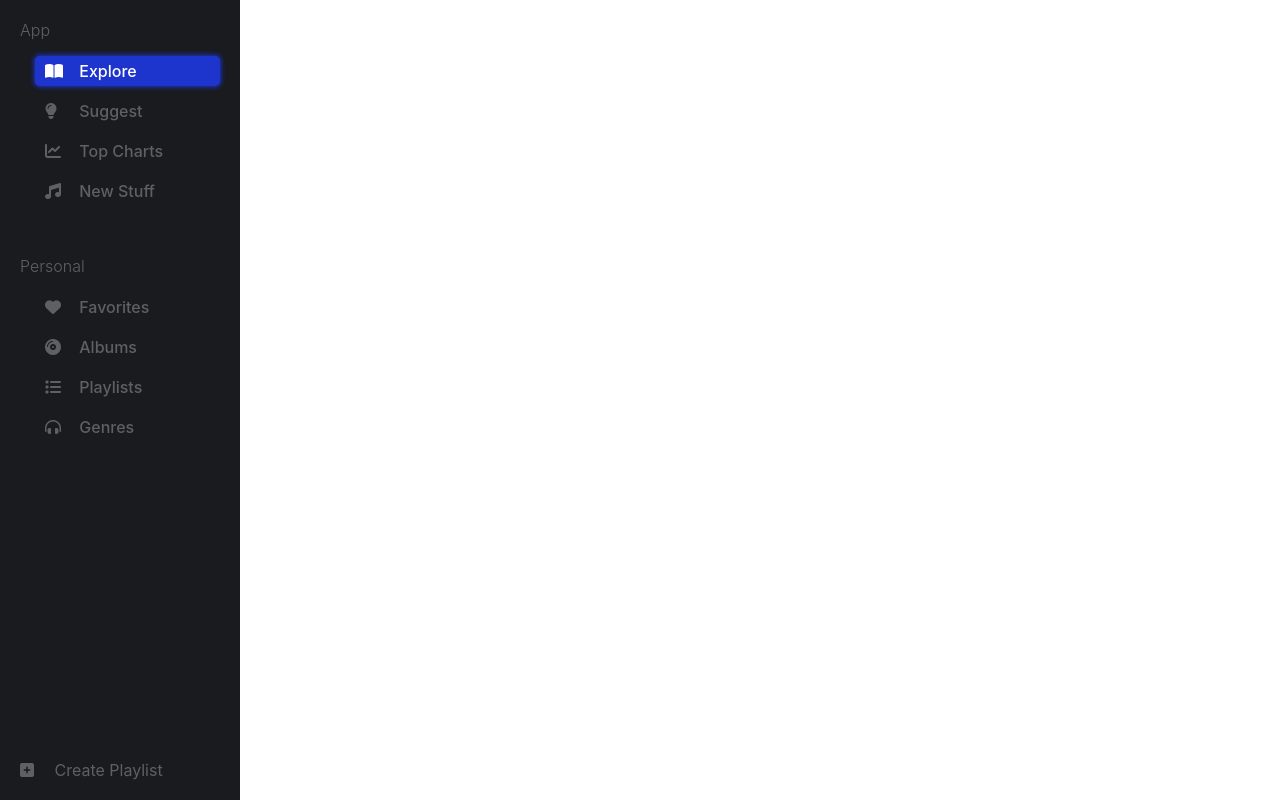
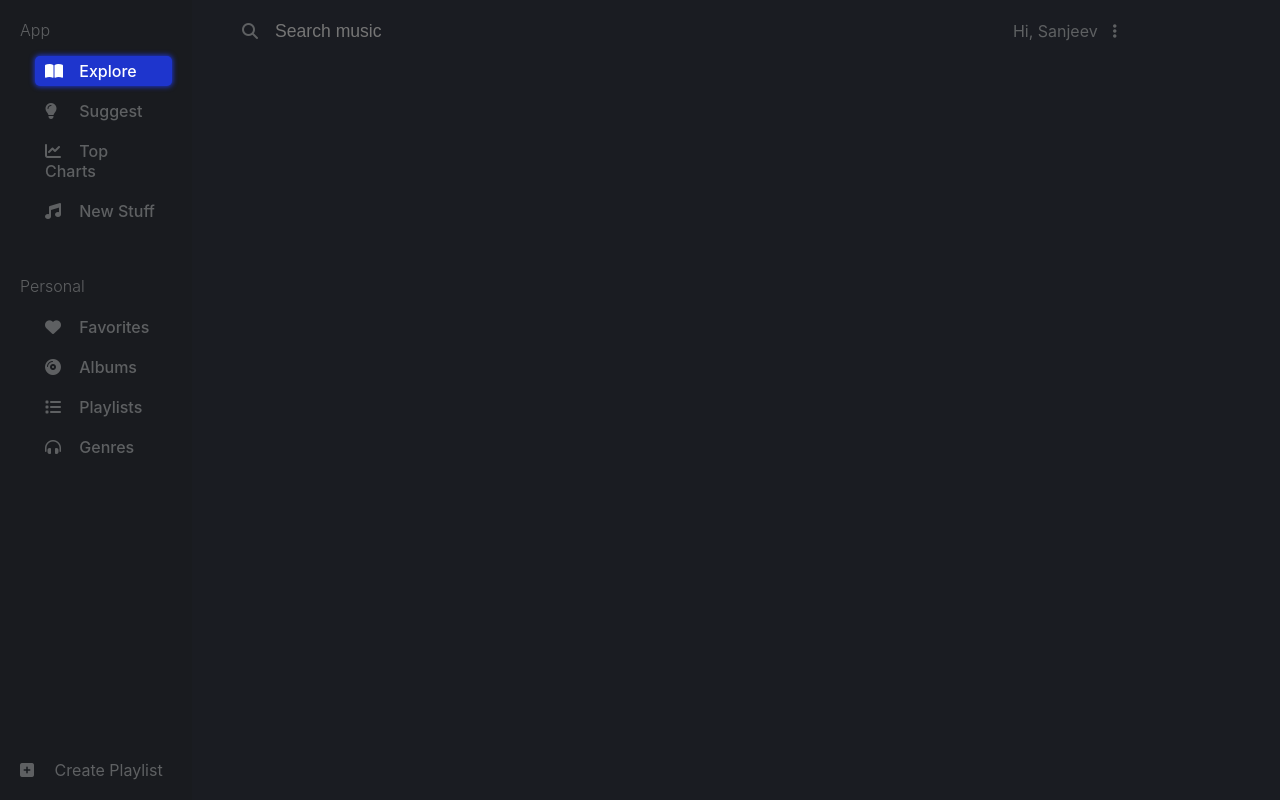
Before and after one commit to thesanjeevsharma/react-music-player, a React (Create React App) app: page / in a window 1280 px wide. Built offline with nearby package versions, Linux system fonts and the light colour scheme.

Commit message:
Added: TopBar

```diff
--- a/src/App.js
+++ b/src/App.js
@@ -1,7 +1,7 @@
 import React from 'react';
 import styled from 'styled-components';
 
-import { Navigation } from './components';
+import { Navigation, Body } from './components';
 
 function App() {
   return (
@@ -9,6 +9,9 @@ function App() {
       <aside>
         <Navigation />
       </aside>
+      <main>
+        <Body />
+      </main>
     </Container>
   );
 }
@@ -17,9 +20,18 @@ export default App;
 
 const Container = styled.div`
   height: 100vh;
+  display: grid;
+  grid-template-columns: 15%;
+  grid-template-rows: auto;
+  grid-template-areas:
+    'nav body';
 
   aside {
     height: 100%;
-    max-width: 30vh;
+    grid-area: nav;
+  }
+
+  main {
+    grid-area: body;
   }
 `
--- /dev/null
+++ b/src/components/Body.js
@@ -0,0 +1,21 @@
+import React from 'react';
+import styled from 'styled-components';
+
+import { TopBar } from './';
+
+const Body = () => {
+    return (
+        <Style>
+            <TopBar />
+        </Style>
+    )
+}
+
+export default Body;
+
+const Style = styled.div`
+    background: #1A1C22;
+    height: 100%;
+    padding: 20px 50px;
+    color: #5E6062;
+`
--- /dev/null
+++ b/src/components/TopBar.js
@@ -0,0 +1,67 @@
+import React from 'react';
+import styled from 'styled-components';
+import { useSelector } from 'react-redux';
+
+const TopBar = () => {
+
+    const global = useSelector(state => state);
+
+    return (
+        <Style>
+            <div className="search">
+                <i className="fas fa-search" />
+                <input type="text" placeholder="Search music"/>
+            </div>
+            <div className="actions">
+                Hi, { global.user.name }
+                <i className="fas fa-ellipsis-v" />
+            </div>
+        </Style>
+    )
+}
+
+export default TopBar;
+
+const Style = styled.div`
+    display: grid;
+    align-items: baseline;
+    grid-template-areas:
+        'search search . actions';
+
+    .search {
+        grid-area: search;
+        align-items: baseline;
+
+        i {
+            margin-right: 15px;
+        }
+
+        input {
+            background: none;
+            outline: none;
+            border: none;
+            font-size: 1.1rem;
+            color: #fff;
+            border-bottom: 1px solid #1A1C22;
+            transition: .2s ease;
+            width: 400px;
+
+            &:focus {
+                border-color: #fff;
+            }
+        }
+    }
+
+    .actions {
+        grid-area: actions;
+
+        i {
+            margin-left: 15px;
+
+            &:hover {
+                cursor: pointer;
+                color: #fff;
+            }
+        }
+    }
+`
--- a/src/components/index.js
+++ b/src/components/index.js
@@ -1,5 +1,9 @@
 import Navigation from './Navigation';
+import Body from './Body';
+import TopBar from './TopBar';
 
 export {
-    Navigation
+    Navigation,
+    Body,
+    TopBar
 }
--- a/src/state/reducers.js
+++ b/src/state/reducers.js
@@ -1,6 +1,9 @@
 const initial_state = {
     app_name : 'App',
-    nav : 'explore'
+    nav : 'explore',
+    user : {
+        name : 'Sanjeev'
+    }
 }
 
 const reducer = (state = initial_state, action) => {
```
